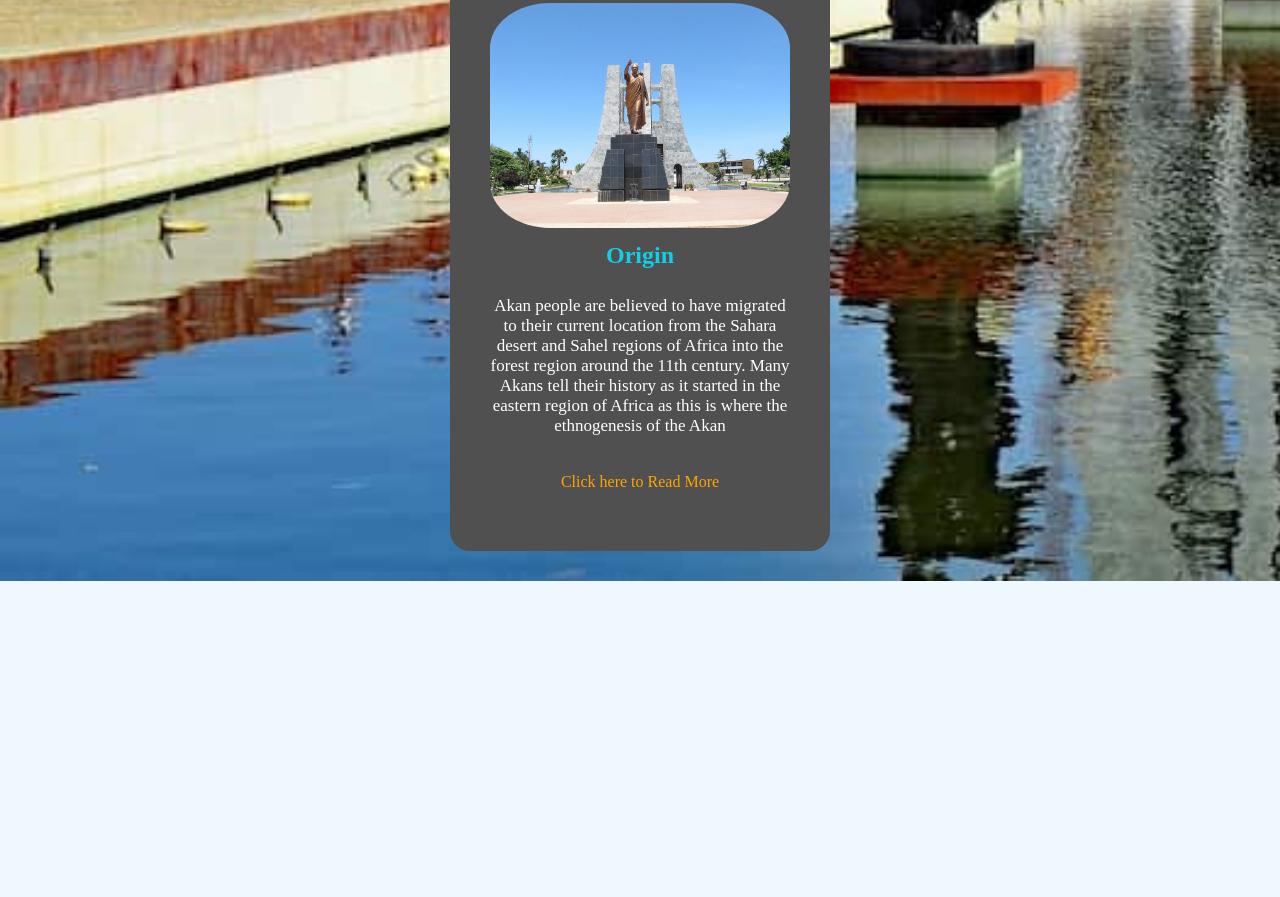
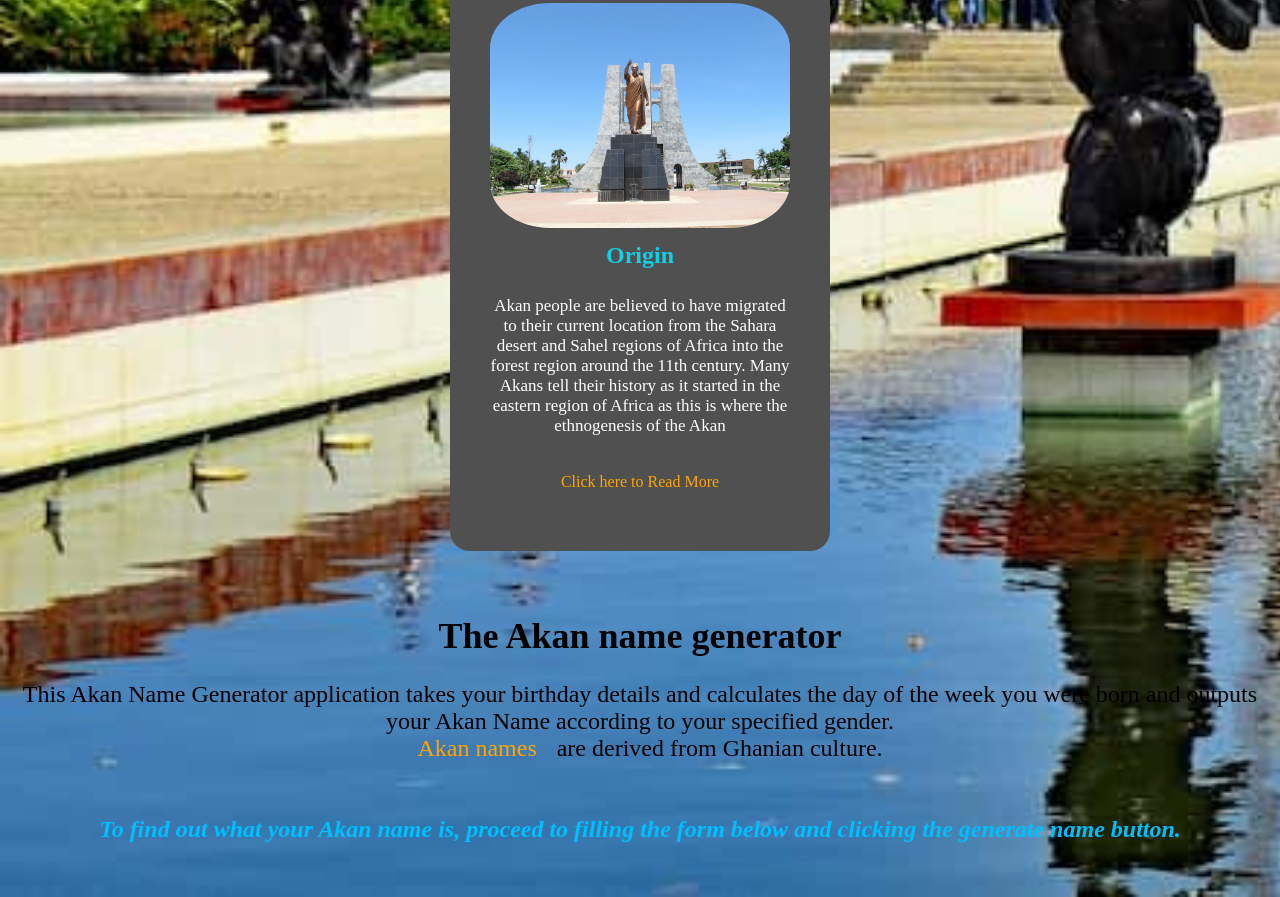
Before and after one commit to KiptooRugut/namegenerator, a plain HTML site: page index.html in a window 1280 px wide. Shown: the part 1048-1945 px from the top of the page. Before the commit the page ends 1629 px from the top, so only its background shows below. Drawn offline with Linux system fonts and the light colour scheme.

Commit message:
addition of the form name heading

```diff
--- a/index.html
+++ b/index.html
@@ -64,6 +64,14 @@
         </div>
     </section>
 
+    <div class="form-name">
+        <div class="container">
+            <center>
+                <h1>The Akan name generator</h1>
+                <p>This Akan Name Generator application takes your birthday details and calculates the day of the week you were born and outputs your Akan Name according to your specified gender. <br> <a class="find_more" href="https://en.wikipedia.org/wiki/Akan_names"
+                        target="_blank">Akan names</a>are derived from Ghanian culture.</p>
+                <p style="padding-bottom:30px;padding-top:30px;color: deepskyblue;font-weight: bold;"> <em>To find out what your Akan name is, proceed to filling the form below and clicking the generate name button.</p>
+
     <script src="js/script.js"></script>
 </body>
 
```
